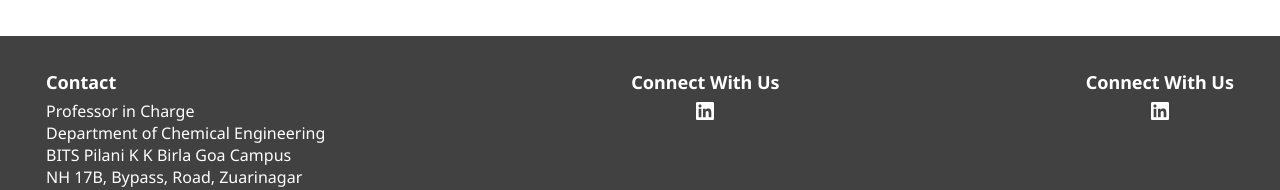
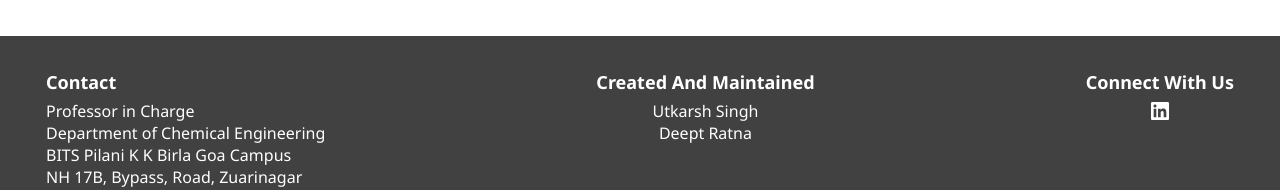
Before and after one commit to 0xAnon0602/arcset-website, a React (Create React App) app: page / in a window 1280 px wide. Shown: the part 2020-2210 px from the top of the page. Built offline with nearby package versions, Linux system fonts and the light colour scheme.

Commit message:
Small Changes

```diff
--- a/src/components/Footer.js
+++ b/src/components/Footer.js
@@ -25,11 +25,11 @@ function Footer() {
             </div>
 
             <div className="social">
-                <p className="contactTitle">Connect With Us </p>
-                <div className='socialLogo'>
-                    <SiLinkedin  size={18}/>
-                </div>
-
+                <p className="contactTitle">Created And Maintained</p>
+                <p className="contactText">
+                    Utkarsh Singh <br />
+                    Deept Ratna
+                </p>
             </div>
 
 
--- a/src/css/Navbar.css
+++ b/src/css/Navbar.css
@@ -34,7 +34,7 @@
     opacity: 0;
     visibility: hidden;
     position: absolute;
-    top: 100%;
+    top: 80%;
     background-color: white;
     box-shadow: 0px 8px 16px rgba(0, 0, 0, 0.2);
     border-radius: 4px;
--- a/src/subcomponents/People/Associated-Faculty/AssociatedFacultyBiofuels.js
+++ b/src/subcomponents/People/Associated-Faculty/AssociatedFacultyBiofuels.js
@@ -18,7 +18,7 @@ export default function AssociatedFacultyBiofuels() {
             name: "Anirban Roy",
             position:"Associate Professor",
             department: "Chemical Engineering Department",
-            college: "BITS Pilani, Hyderabad Campus",
+            college: "BITS Pilani, Goa Campus",
             imageUrl: "https://www.bits-pilani.ac.in/wp-content/uploads/Anirban-Roy.jpg",
             link: "https://www.bits-pilani.ac.in/goa/anirban-roy/"
         },
```
